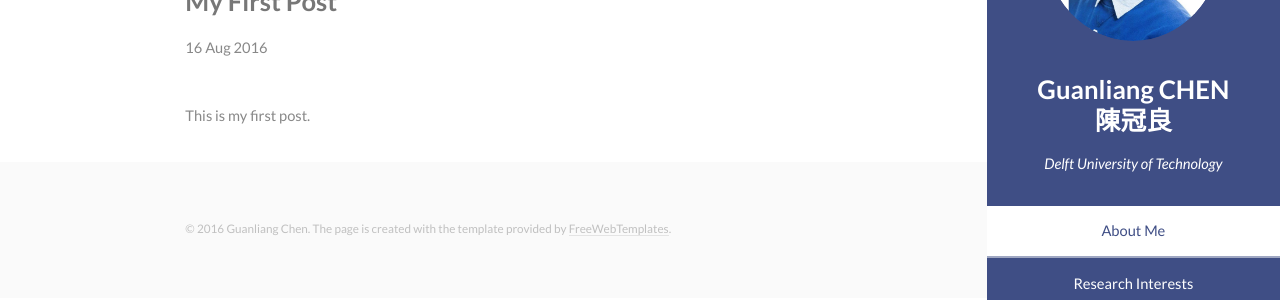
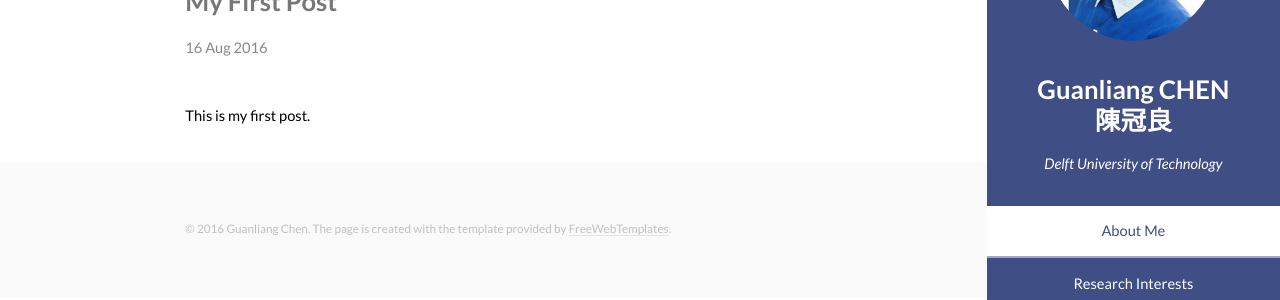
Before and after one commit to AngusGLChen/__angusglchen.github.io, a Jekyll site: the page built from _posts/2016-08-16-My-First-Post.md, in a window 1280 px wide. Shown: the part 177-477 px from the top of the page. Built offline with Jekyll 4.4.1, drawn with Linux system fonts in a browser that asks for light colours.

Commit message:
Aug 16, 2016

```diff
--- a/_layouts/post.html
+++ b/_layouts/post.html
@@ -5,6 +5,6 @@ layout: default
 <h3  style="padding:100px 0 0 0">{{ page.title }}</h3>
 <p class="meta" style="padding: 0 0 10px 0">{{page.date | date_to_string}}</p>
 
-<div class="post">
+<div class="post" style="color:black">
   {{ content }}
 </div
```
